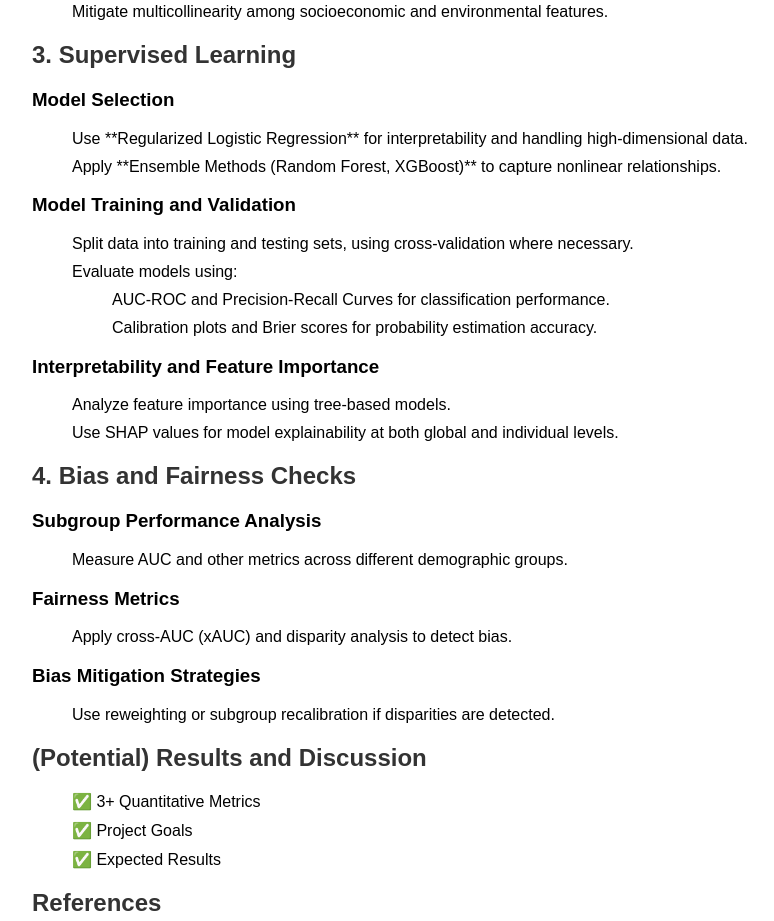
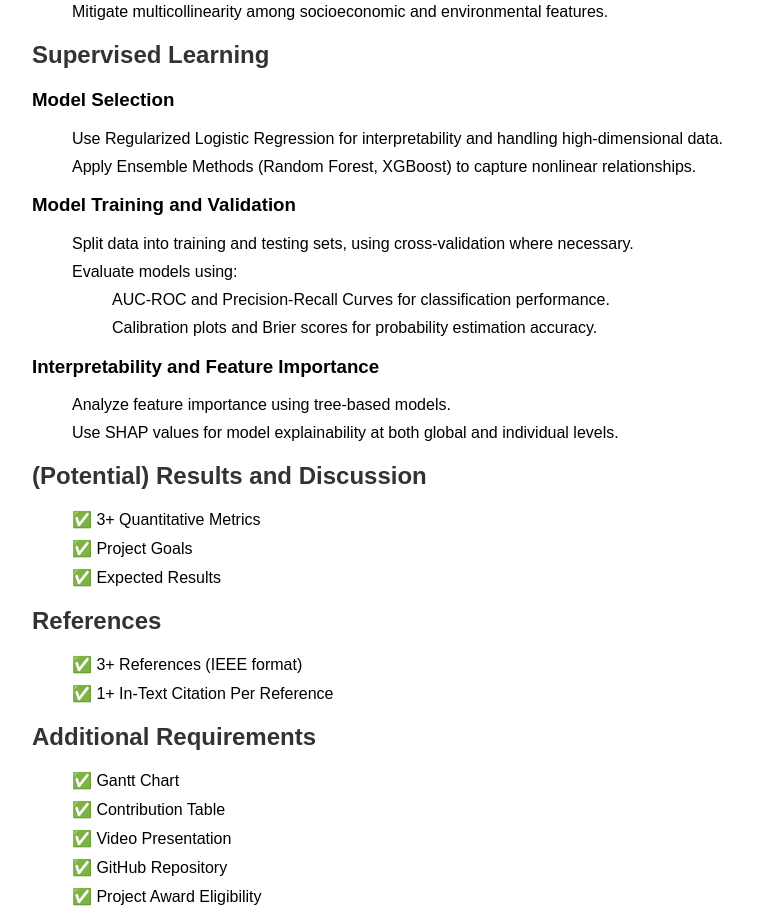
Before and after one commit to annayirp/CS7641_Project, a plain HTML site: page index.html in a window 1280 px wide. Shown: the part 1371-2292 px from the top of the page, without its empty margins (8-782 px from the left). Drawn offline with Linux system fonts and the light colour scheme.

Commit message:
updating methods.html

```diff
--- a/index.html
+++ b/index.html
@@ -36,7 +36,7 @@
     </section>
 
     <div class="section">
-            <h2>1. Data Integration and Preprocessing</h2>
+            <h2>Data Integration and Preprocessing</h2>
             <h3>Data Extraction and Linking</h3>
             <ul>
                 <li>Extract Optum EHR data, including demographics, diagnoses, medications, and lab results.</li>
@@ -68,7 +68,7 @@
         </div>
 
         <div class="section">
-            <h2>2. Unsupervised Learning</h2>
+            <h2>Unsupervised Learning</h2>
             <h3>Clustering (K-Means)</h3>
             <ul>
                 <li>Group patients based on clinical, socioeconomic, and environmental factors.</li>
@@ -83,11 +83,11 @@
         </div>
 
         <div class="section">
-            <h2>3. Supervised Learning</h2>
+            <h2>Supervised Learning</h2>
             <h3>Model Selection</h3>
             <ul>
-                <li>Use **Regularized Logistic Regression** for interpretability and handling high-dimensional data.</li>
-                <li>Apply **Ensemble Methods (Random Forest, XGBoost)** to capture nonlinear relationships.</li>
+                <li>Use Regularized Logistic Regression for interpretability and handling high-dimensional data.</li>
+                <li>Apply Ensemble Methods (Random Forest, XGBoost) to capture nonlinear relationships.</li>
             </ul>
 
             <h3>Model Training and Validation</h3>
@@ -105,24 +105,6 @@
             <ul>
                 <li>Analyze feature importance using tree-based models.</li>
                 <li>Use SHAP values for model explainability at both global and individual levels.</li>
-            </ul>
-        </div>
-
-        <div class="section">
-            <h2>4. Bias and Fairness Checks</h2>
-            <h3>Subgroup Performance Analysis</h3>
-            <ul>
-                <li>Measure AUC and other metrics across different demographic groups.</li>
-            </ul>
-
-            <h3>Fairness Metrics</h3>
-            <ul>
-                <li>Apply cross-AUC (xAUC) and disparity analysis to detect bias.</li>
-            </ul>
-
-            <h3>Bias Mitigation Strategies</h3>
-            <ul>
-                <li>Use reweighting or subgroup recalibration if disparities are detected.</li>
             </ul>
         </div>
     </div>
```
